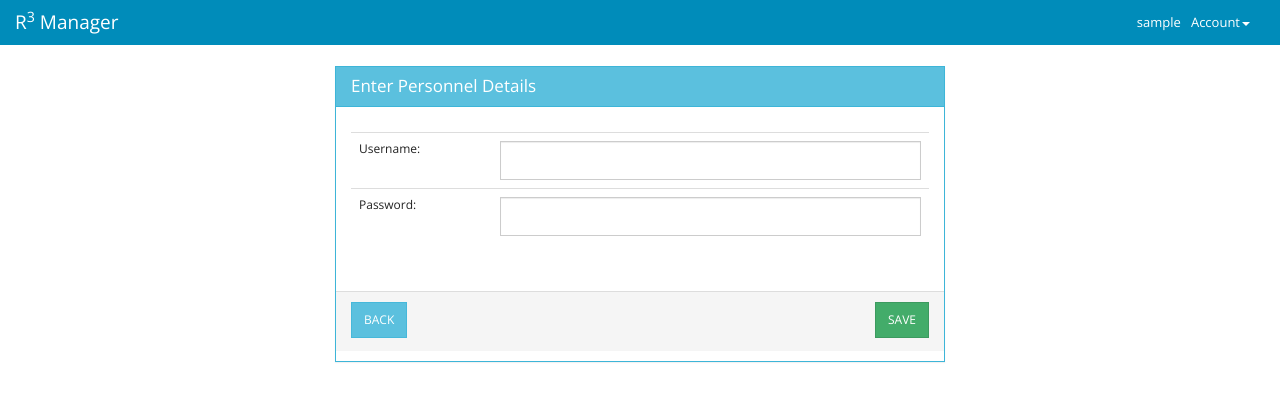
After one commit to ananth1996/CRMS, a Django app: page /log/addPer/ in a window 1280 px wide. The commit adds this page. Shown: the top 402 px of the page. Run offline with Django 3.2, Linux system fonts and the light colour scheme; a user stored in the database is signed in; tables that the repository leaves empty hold one stand-in row (values such as "Sample post"); some libraries are stand-ins or nearby versions.

Commit message:
New addPer view, template, form and other stuff

```diff
--- a/log/forms.py
+++ b/log/forms.py
@@ -43,3 +43,10 @@ class addFacForm(forms.ModelForm):
 	class Meta:
 		model = Faculty
 		fields = ['name','facultyid','dno']
+
+
+
+class addPerForm(forms.Form):
+
+	password=forms.CharField(min_length=8,max_length=30,widget=forms.PasswordInput(attrs={'class': 'form-control' }))
+	username = forms.CharField(max_length=30,widget=forms.TextInput(attrs={'class': 'form-control'}))
--- a/log/urls.py
+++ b/log/urls.py
@@ -8,5 +8,7 @@ urlpatterns = [
 	url(r'^login/$',views.User_login,name='login'),
 	url(r'^logout/$',views.User_logout.as_view(),name='logout'),
 	url(r'addStud/$',views.addStud.as_view(),name='addStud'),
-	url(r'addFac/$',views.addFac.as_view(),name='addFac')
+	url(r'addFac/$',views.addFac.as_view(),name='addFac'),
+	url(r'addPer/$', views.addPer.as_view(), name='addPer')
+
 ]
--- a/log/views.py
+++ b/log/views.py
@@ -3,7 +3,7 @@ from django.template import RequestContext
 from django.contrib.auth import authenticate,login,logout
 from django.http import HttpResponse,HttpResponseRedirect
 from django.contrib.auth.mixins import LoginRequiredMixin,UserPassesTestMixin
-from forms import LoginForm,addStudForm,addFacForm
+from forms import LoginForm,addStudForm,addFacForm,addPerForm
 from django.views.generic  import TemplateView
 from .models import Student,UserProfile
 from django.contrib import messages
@@ -98,10 +98,39 @@ class addFac(LoginRequiredMixin,UserPassesTestMixin,TemplateView):
 				return HttpResponseRedirect('/home')
 			except Exception as e:
 
-				form.add_error('usn',e.args[1])
+				form.add_error('facultyid',e.args[1])
 
 		return render(request, 'log/addFac.html', {'form': form})
 
 
 def isAdmin(user):
 	return user.userprofile.userType == 'SA'
+
+
+class addPer(LoginRequiredMixin,UserPassesTestMixin,TemplateView):
+	login_url = '/log/login/'
+
+	def test_func(self):
+		if not isAdmin(self.request.user):
+			messages.error(self.request," Profile {0} Does Not Have The Priviliges to Access This Site. Please Log in with a Valid Profile to Proceed ".format(self.request.user))
+		return isAdmin(self.request.user)
+
+	def get(self, request, *args, **kwargs):
+		form = addPerForm()
+		return render(request,'log/addPer.html',{'form':form})
+
+	def post(self,request):
+		form = addPerForm(request.POST)
+		username = request.POST['username']
+		password = request.POST['password']
+		if form.is_valid():
+			try:
+				user =User.objects.create_user(username=username,password=password)
+				UserProfile.objects.create(user=user,userType='P',priorityLevel=0)
+				messages.success(request,"Sucessfully Added Personnel {0}".format(user))
+				return HttpResponseRedirect('/home')
+			except :
+				form.add_error('username',"Username Already Exists")
+				print form
+
+		return render(request, 'log/addPer.html', {'form': form})
--- a/templates/home.html
+++ b/templates/home.html
@@ -39,6 +39,7 @@
                                 <li class="divider"></li>
                                 <li><a href="/log/addStud">Add Student</a></li>
                                 <li><a href="/log/addFac">Add Faculty</a></li>
+                                <li><a href="/log/addPer">Add Personnel</a></li>
                             </ul>
             </li>
                 <li class="dropdown">
--- /dev/null
+++ b/templates/log/addPer.html
@@ -0,0 +1,77 @@
+{% extends 'base.html' %}
+
+
+{% block content %}
+
+
+{% if next %}
+    {% if user.is_authenticated %}
+
+<p>Your account doesn't have access to this page. To proceed,
+    please login with an account that has access.</p>
+    {% else %}
+
+<p>Please login to see this page.</p>
+    {% endif %}
+{% endif %}
+
+<div class="container-fluid">
+    <div class="row">
+        <div class="col-lg-6 col-lg-offset-3">
+           <div class="panel panel-info">
+                <div class="panel-heading">
+                    <h3 class="panel-title">Enter Personnel Details </h3>
+                </div>
+                <div class="panel-body">
+                    <form method="post" action="" class="form">
+{% csrf_token %}
+
+                        <p class="bs-component">
+                            <table class="table" style="{border-width: 0px}">
+                                <tr>
+                                    <td>{{ form.username.label_tag }}</td>
+                                    <td>{{ form.username }}</td>
+                                    {% if form.errors %}<td>
+                                        <ul class="errorlist list-inline">
+                                        {% for error in form.username.errors %}
+                                        <li style="color: red;"> {{ error }}</li>
+                                                                {% endfor %}
+                                        </ul>
+                                    </td>{% endif %}
+                                </tr>
+                                <tr>
+                                    <td>{{ form.password.label_tag }}</td>
+                                    <td>{{ form.password }}</td>
+                                </tr>
+
+
+                            </table>
+                        </p>
+                        <input type="hidden" name="next" value="{{ next }}" />
+                </div>
+            <p>
+                <div class="panel-footer" style="height: 60px">
+                                <input class="btn btn-success btn-sm pull-right " style="margin: 0px" type="submit" value="SAVE" ></input>
+                                <a class="button btn btn-info btn-sm pull-left" href="/home">BACK</a>
+                </div>
+           </p>
+
+</form>
+           </div>
+            </div>
+        </div>
+    </div>
+</div>
+
+{% endblock %}
+
+{% block javascript %}
+
+
+<script>
+{% if not user.is_authenticated %}
+$("ul.nav.navbar-nav.navbar-right").css("display","none");
+{% endif %}
+</script>
+
+{% endblock %}
```
